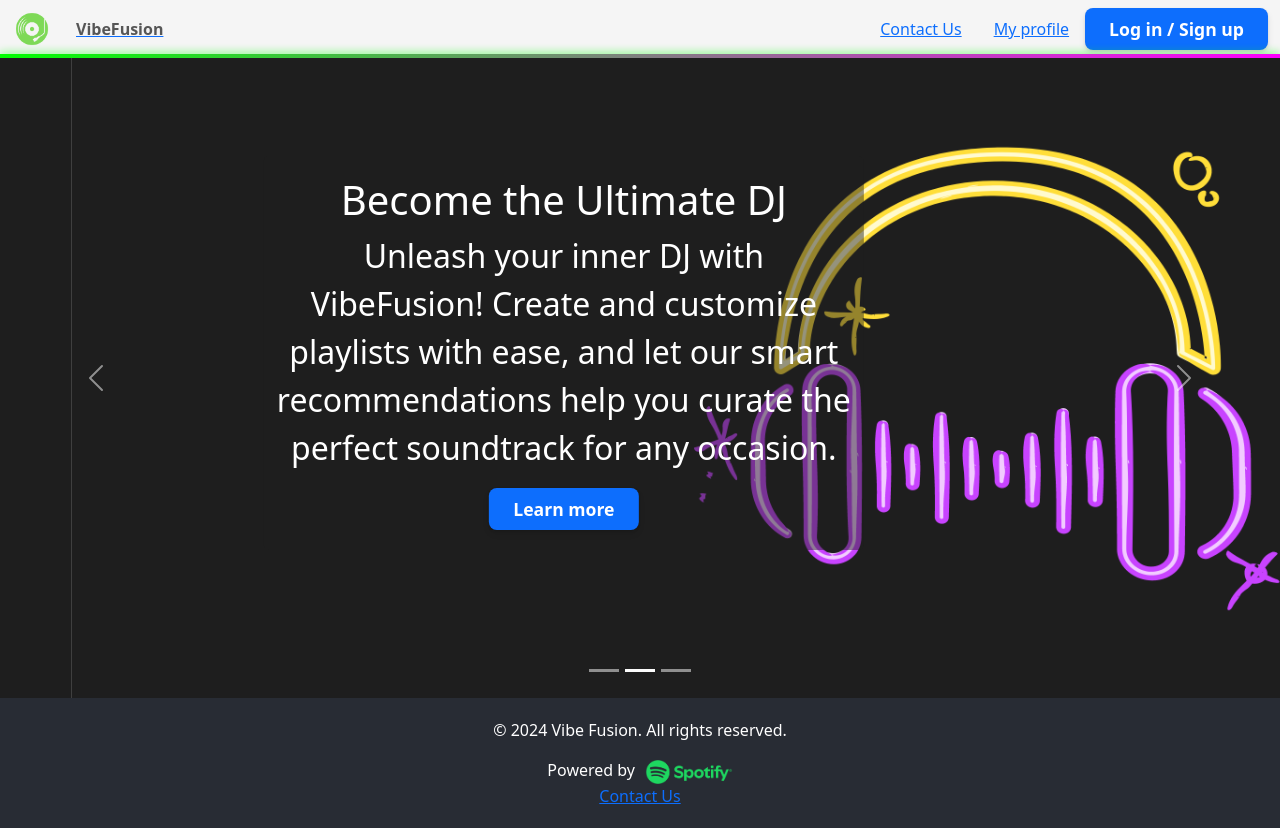
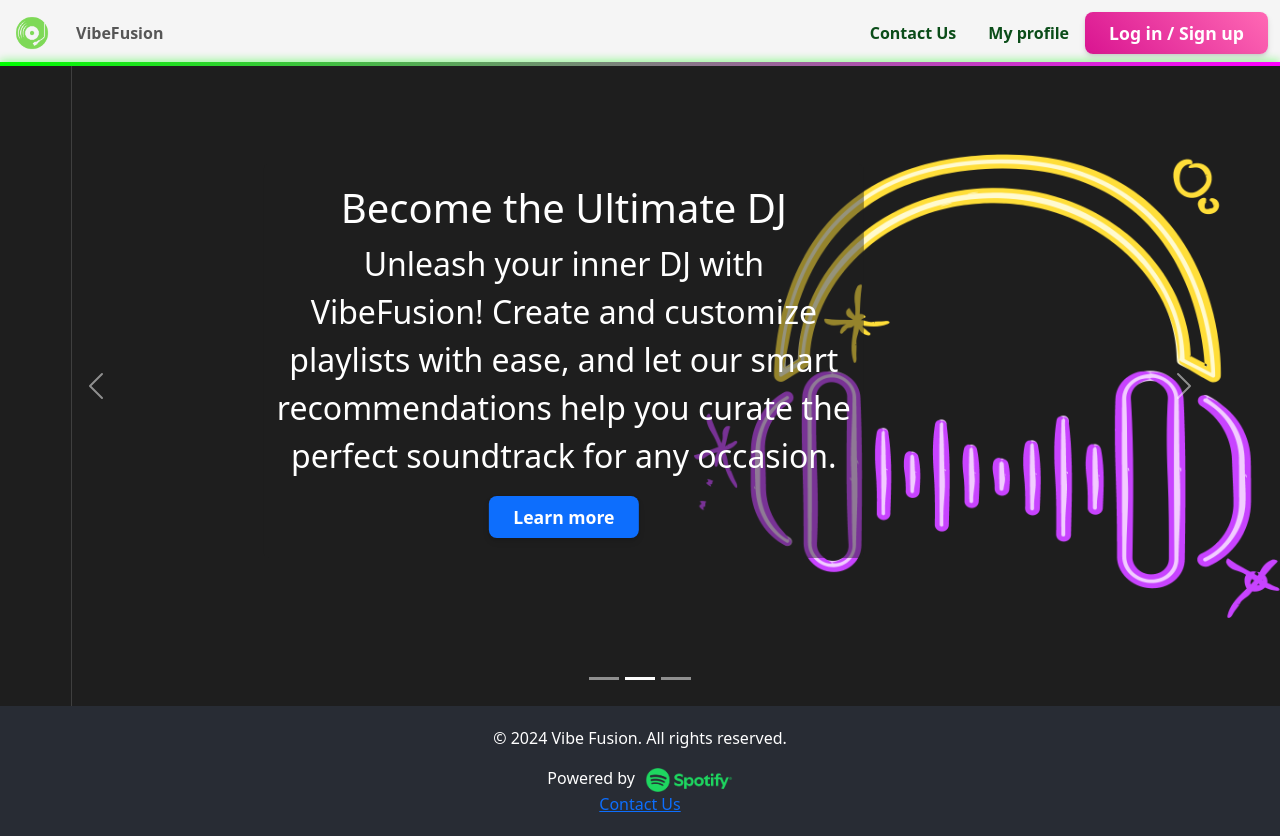
Before and after one commit to morgharrisx/fullstack-3, a React (Create React App) app in the folder frontend/: page / in a window 1280 px wide. Built offline with nearby package versions, Linux system fonts and the light colour scheme; the HTML template or start-up script is replaced by a standard one.

Commit message:
Link styles edited & navbar renders links
Also changed the BentoGrid name to DetailedStats

```diff
--- a/frontend/src/App.css
+++ b/frontend/src/App.css
@@ -0,0 +1,11 @@
+.link-styles {
+    text-decoration: none;
+    color: rgb(11, 77, 25);
+    font-weight: 600;
+
+}
+.link-styles:hover {
+    font-size: 18px;
+    text-shadow: 2px 2px 5px rgba(0, 0, 0, 0.196);
+    color:  rgb(3, 140, 33);
+  }
--- a/frontend/src/App.js
+++ b/frontend/src/App.js
@@ -3,7 +3,7 @@ import NavScrollExample from './Navbar/navbar';
 import PlaylistGenerator from './PlaylistGenerator/PlaylistGenerator';
 import Footer from './Footer/Footer';
 import ControlledCarousel from './Carousel/ControlledCarousel';
-import BentoGrid from './BentoGrid/BentoGrid';
+import DetailedStats from './DetailedStats/DetailedStats';
 import Dashboard from './Dashboard/Dashboard';
 import React from 'react';
 import Profile from './Profile/Profile';
@@ -18,7 +18,7 @@ function App() {
        <Route path="/" element={<>  <NavScrollExample/><ControlledCarousel/><Footer/>  </>} />
         <Route path="/profile" element={<>  <NavScrollExample/><Profile/><Footer/>  </>} />
         <Route path="/stats" element={<>   <NavScrollExample/><Dashboard/><Footer/> </>} />
-        <Route path="/detailed-stats" element={<>  <NavScrollExample/><BentoGrid/><Footer/>  </>} />
+        <Route path="/detailed-stats" element={<>  <NavScrollExample/><DetailedStats/><Footer/>  </>} />
         <Route path="/dj-hub" element={<>  <NavScrollExample/><PlaylistGenerator/><Footer/>  </>} />
         <Route path="/contact" element={<>  <NavScrollExample/><ContactForm/><Footer/>  </>} />
       </Routes>
--- a/frontend/src/BentoGrid/BentoGrid.jsx
+++ b/frontend/src/DetailedStats/DetailedStats.jsx
@@ -1,8 +1,8 @@
 import React from "react";
 import { Row, Container, Col } from "react-bootstrap";
-import "./BentoGrid.css";
+import "./DetailedStats.css";
 
-const BentoGrid = () => {
+const DetailedStats = () => {
   return (
     <Container>
       <Row>
@@ -38,4 +38,4 @@ const BentoGrid = () => {
   );
 };
 
-export default BentoGrid;
+export default DetailedStats;
--- a/frontend/src/Navbar/navbar.jsx
+++ b/frontend/src/Navbar/navbar.jsx
@@ -1,20 +1,14 @@
-import {Button, Container, Navbar, Nav } from 'react-bootstrap';
+import {Container, Navbar, Nav } from 'react-bootstrap';
 import './navbar.css';
 import ReusableButton from '../ReusableButton/ReusableButton';
 import GreenLogo from './logo/green-logo.png';
 import { Link } from 'react-router-dom';
 
-function handleOnClick() {
-  console.log('Button clicked');
-  window.location.href = 'http://localhost:5001/login';
-}
-
 function NavScrollExample() {
   return (
     <Navbar expand="lg" className="custom-bg">
       <Container fluid>
-      <Link to="/">
-      <Navbar.Brand href="#home" className="our-logo">
+        <Link to="/" className="navbar-brand">
           <img
             src={GreenLogo}
             width="40"
@@ -22,7 +16,6 @@ function NavScrollExample() {
             className="d-inline-block align-top"
             alt="Logo"
           />
-        </Navbar.Brand>
         </Link>
         <Navbar.Toggle aria-controls="navbarScroll" />
         <Navbar.Collapse id="navbarScroll">
@@ -31,15 +24,23 @@ function NavScrollExample() {
             style={{ maxHeight: '100px' }}
             navbarScroll
           >
-             <Link to="/"><Nav.Link href='/' className='fw-bold'>VibeFusion</Nav.Link></Link>
+            <Link className="link-styles" to="/">
+              <Nav.Link as="span" className="fw-bold">VibeFusion</Nav.Link>
+            </Link>
           </Nav>
-          <Link to="/contact"><Nav.Link className='ml-auto mx-3' href="/contact">Contact Us</Nav.Link></Link>
-            <Link to="/profile"><Nav.Link className='ml-auto mx-3' href="/profile">My profile</Nav.Link></Link>
-            {/* <Button variant="success">Log in / Sign up</Button> */}
-            <ReusableButton size= 'sm' text='Log in / Sign up' onClick={handleOnClick} color= 'success' />
+          <Link className="link-styles" to="/contact">
+            <Nav.Link as="span" className="ml-auto mx-3">Contact Us</Nav.Link>
+          </Link>
+          <Link className="link-styles" to="/profile">
+            <Nav.Link as="span" className="ml-auto mx-3">My profile</Nav.Link>
+          </Link>
+          <Link to="http://localhost:5001/login">
+            <ReusableButton size="sm" text="Log in / Sign up" color="pink" />
+          </Link>
         </Navbar.Collapse>
       </Container>
     </Navbar>
   );
 }
+
 export default NavScrollExample;
```
Also changed, not shown: frontend/src/DetailedStats/DetailedStats.css (renamed from frontend/src/BentoGrid/BentoGrid.css), frontend/src/Link/link.css (added). Lines whose indentation alone changed are shown as unchanged.
